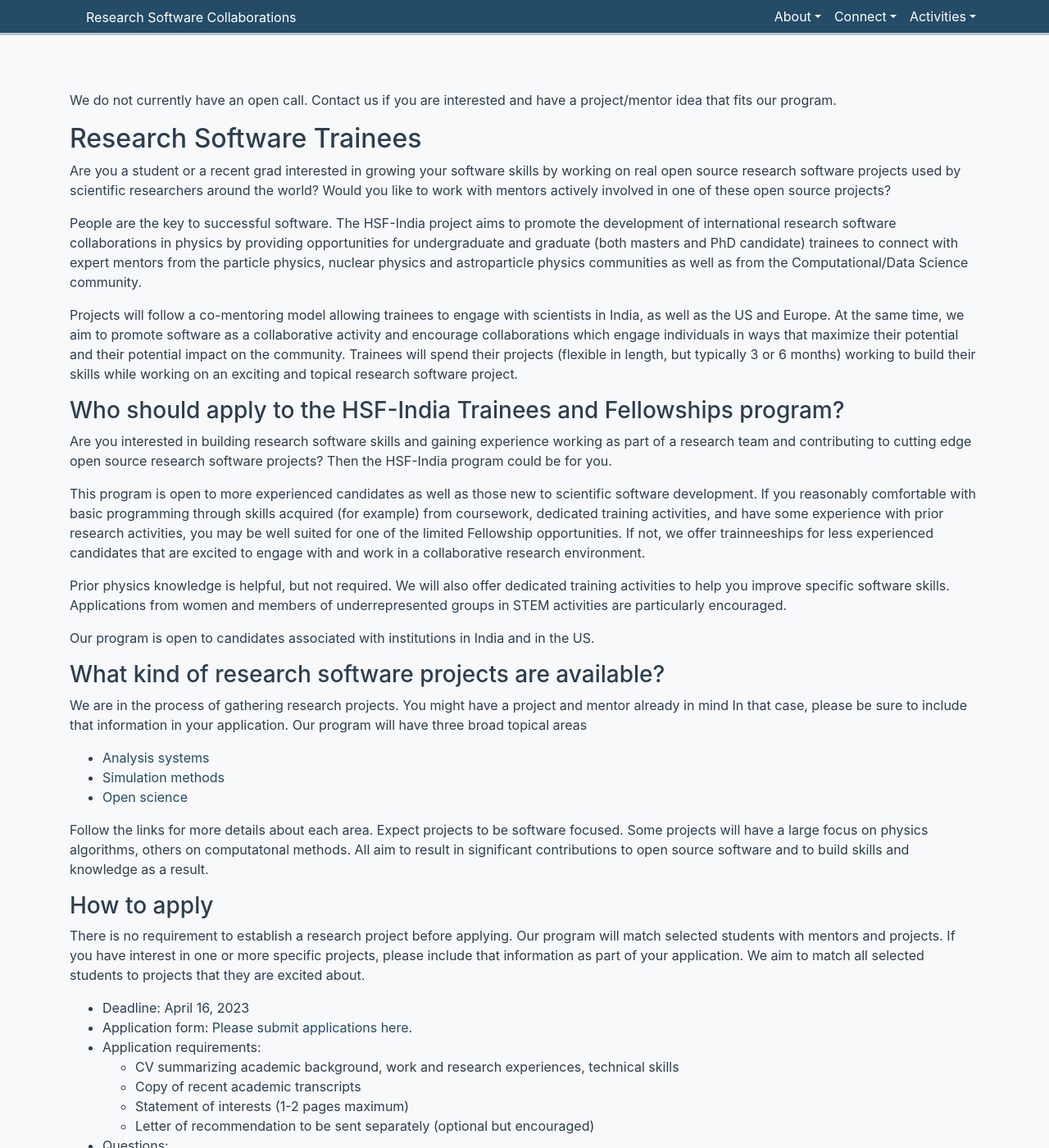
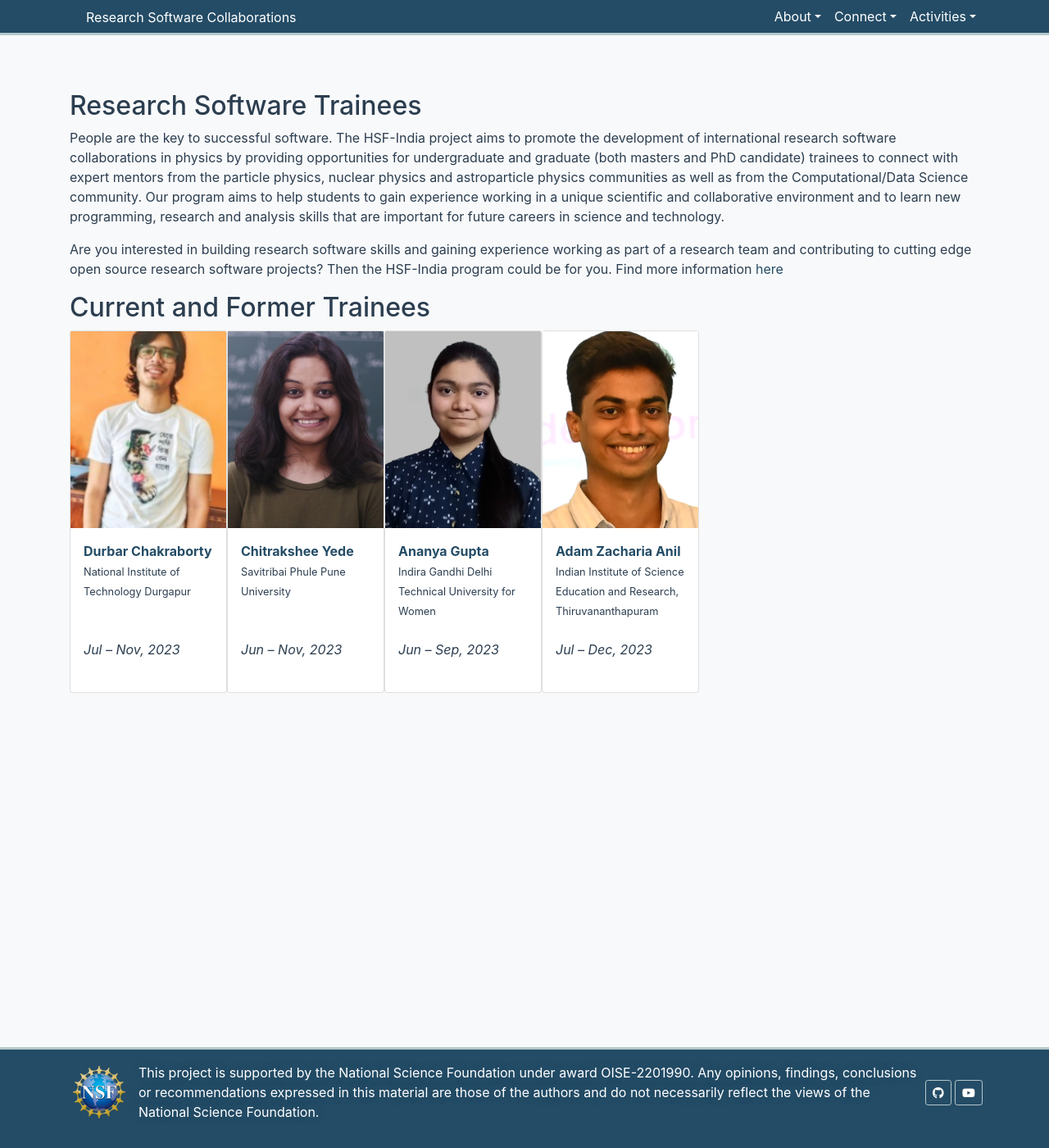
Before and after one commit to research-software-collaborations/research-software-collaborations.github.io, a Jekyll site: the page built from pages/trainees.md, in a window 1280 px wide and 1400 px high. Shown: the whole window at 82% size. Built offline with Jekyll 4.4.1, drawn with Linux system fonts in a browser that asks for light colours; cached includes are drawn as plain includes; some of the changed text lies outside the part shown.

Commit message:
simplify trainee page, add a more detailed one

```diff
--- a/pages/trainees.md
+++ b/pages/trainees.md
@@ -4,87 +4,21 @@ layout: default
 title: Research Software Trainees and Fellowships
 ---
 
-We do not currently have an open call. Contact us if you are interested and have a project/mentor idea that fits our program.
-
 ## Research Software Trainees
-
-  Are you a student or a recent grad interested in growing your software
-skills by working on real open source research software projects used
-by scientific researchers around the world? Would you like to work with
-mentors actively involved in one of these open source projects?
 
 People are the key to successful software. The HSF-India project aims to promote the
 development of international research software collaborations in physics
 by providing opportunities for undergraduate and graduate (both masters and PhD candidate)
 trainees to connect with expert mentors from the particle physics, nuclear physics and astroparticle physics communities
 as well as from the Computational/Data Science community.
-
-Projects will follow a co-mentoring model allowing trainees to engage with
-scientists in India, as well as the US and Europe.
-At the same time, we aim to promote software as a collaborative activity and
-encourage collaborations which engage individuals in ways that maximize their potential
-and their potential impact on the community.
-Trainees will spend their projects (flexible in length, but typically 3 or 6 months)
-working to build their skills while working on an exciting and topical research software project.
-
-### Who should apply to the HSF-India Trainees and Fellowships program?
+Our program aims to help students to gain experience working in a unique scientific and collaborative environment and to
+learn new programming, research and analysis skills that are important for future careers in science and technology.
 
 Are you interested in building research software skills and gaining experience working as part of
 a research team and contributing to cutting edge
-open source research software projects? Then the HSF-India program could be for you.
+open source research software projects? Then the HSF-India program could be for you. Find more information
+[here](/trainee_program.html)
 
-This program is open to more experienced candidates as well as those new to scientific
-software development. If you reasonably comfortable with basic programming through skills acquired (for example)
-from coursework, dedicated training activities, and have some experience with prior research activities, you may be well suited for
-one of the limited Fellowship opportunities. If not, we offer trainneeships for less experienced candidates that are excited to
-engage with and work in a collaborative research environment.
-
-Prior physics knowledge is helpful, but not required. We will also offer dedicated training
-activities to help you improve specific software skills. Applications from women and members
-of underrepresented groups in STEM activities are particularly encouraged.
-
-Our program is open to candidates associated with institutions in India and in the US.
-
-### What kind of research software projects are available?
-
-  We are in the process of gathering research projects. You might have a project and mentor already in mind
-  In that case, please be sure to include that information in your application. Our program will have three
-  broad topical areas
-  * [Analysis systems](/analysis_systems.html)
-  * [Simulation methods](/simulation.html)
-  * [Open science](/open_science.html)
-
-Follow the links for more details about each area. Expect projects to be software focused. Some projects
-  will have a large focus on physics algorithms, others on computatonal methods. All aim to result in
-  significant contributions to open source software and to build skills and knowledge as a result.
-
-{% comment %}
-Some old text to add back when we have projects
-The current
-  list of available proejcts can be found [here](http://research-software-collaborations.org/projects).
-(which does not need to be among those listed on our projects page).
-{% endcomment %}
-
-
-### How to apply
-There is no requirement to establish a research project before applying. Our program will
-match selected students with mentors and projects. If you have interest in one or more specific
-projects, please include that information as part of your application. We aim to match all
-selected students to projects that they are excited about.
-
-   * Deadline: April 16, 2023
-   * Application form: [Please submit applications here](https://forms.gle/TRm29qBNCr6ovYBF6).
-   * Application requirements:
-      * CV summarizing academic background, work and research experiences, technical skills
-      * Copy of recent academic transcripts
-      * Statement of interests (1-2 pages maximum)
-      * Letter of recommendation to be sent separately (optional but encouraged)
-   * Questions:
-      * We will organize two short webinars that include Q/A sessions. Sign up to be noticed
-      of these events [here](https://forms.gle/Bfxau6rbHmRFnswy8).
-      * Contact us by [email](mailto:rsc-inquiries@google-groups.com) with questions at any time.
-
-### Fellows
 
 {% assign trainees = site.pages | where: "pagetype", "trainee"
                                | last_name_sort: "name"
@@ -94,11 +28,11 @@ selected students to projects that they are excited about.
 
 
 {%- if active-trainees.size > 0 %}
-# Current Trainees
+## Current and Former Trainees
 
 <div id="current" class="container-fluid">
   <div class="row">
-    {% for person in active-trainees %}
+    {% for person in trainees %}
       <div class="card" style="width: 12rem;">
          <img class="card-img-top" src="{{person.photo}}" alt="Card image cap">
          <div class="card-body d-flex flex-column">
@@ -116,14 +50,3 @@ selected students to projects that they are excited about.
   <br>
 </div>
 {%- endif -%}
-
-### Former trainees
-
-  * This program is just starting. For examples of participants in other programs we are
-  involved with, see the [IRIS-HEP fellows program](https://iris-hep.org/fellows.html)
-  and the [HSF Google Summer of Code](https://hepsoftwarefoundation.org/activities/gsoc.html) program pages.
-
-### Benefits of HSF-India
-   * Gaining experience working in a unique scientific and collaborative environment
-   * Learning new programming, research and analysis skills that are important for future careers in science and technology
-   * Selected trainees will receive a token compensation ammount for their participation in the program
```
Also changed, not shown: pages/trainee_program.md (added, +128 -0 lines).
